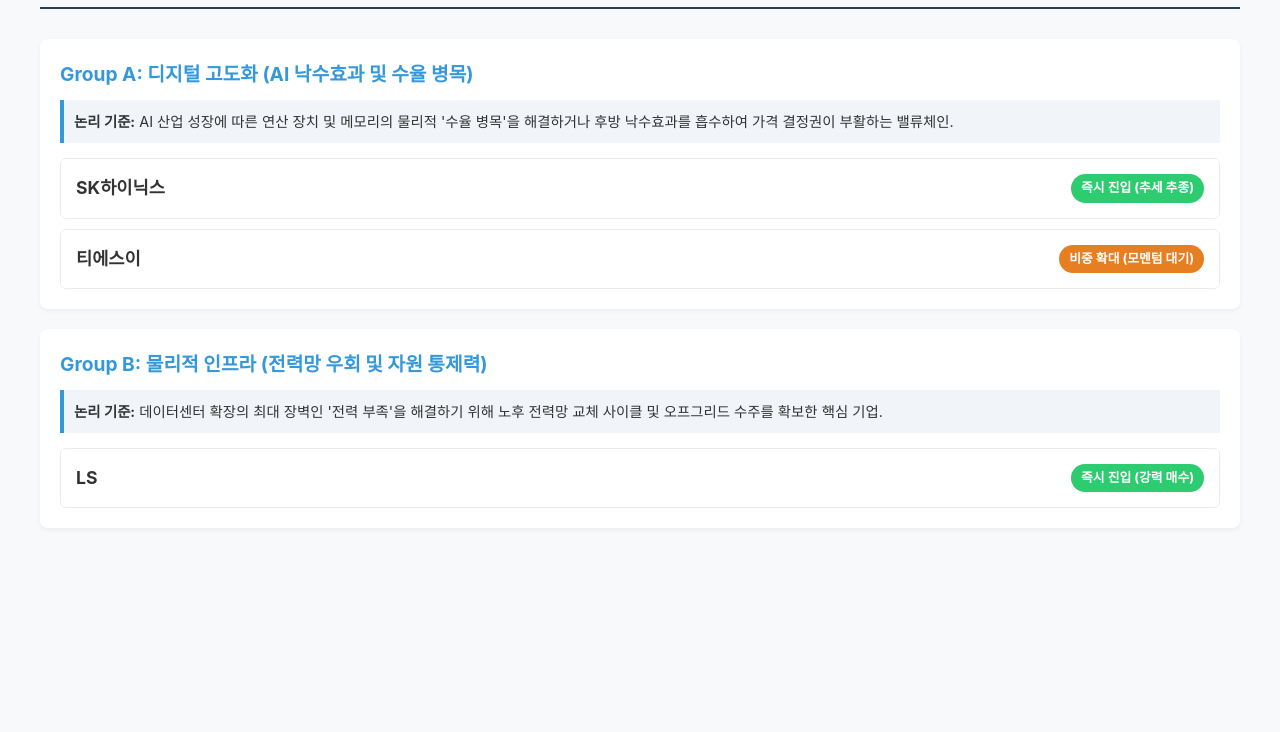
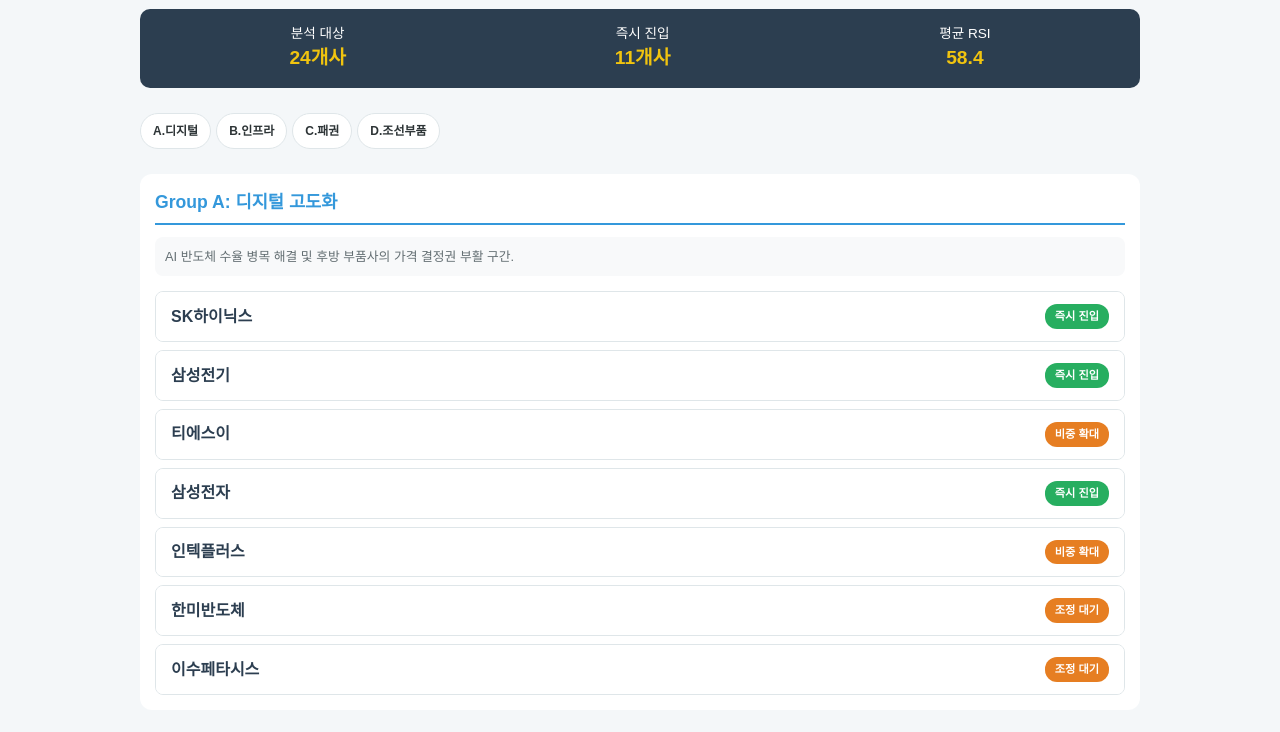
Before and after one commit to panzer216-creator/investment-dashboard, a plain HTML site: page index.html in a window 1280 px wide. Shown: the part 89-821 px from the top of the page. Before the commit the page ends 800 px from the top, so only its background shows below. Drawn offline with Linux system fonts and the light colour scheme.

Commit message:
Update index.html

```diff
--- a/index.html
+++ b/index.html
@@ -3,168 +3,186 @@
 <head>
     <meta charset="UTF-8">
     <meta name="viewport" content="width=device-width, initial-scale=1.0">
-    <title>4대 핵심 산업 자본 흐름 및 투자 매트릭스</title>
+    <title>4대 핵심 산업 투자 매트릭스</title>
     <style>
         :root {
-            --primary-color: #2c3e50;
-            --accent-color: #3498db;
-            --bg-color: #f8f9fa;
-            --card-bg: #ffffff;
-            --border-color: #e9ecef;
-            --text-main: #333333;
-            --text-muted: #6c757d;
-            --buy-color: #2ecc71;
-            --wait-color: #e67e22;
+            --primary: #2c3e50; --accent: #3498db; --bg: #f4f7f9;
+            --card: #ffffff; --border: #dfe6e9; --text: #2d3436;
+            --buy: #27ae60; --wait: #e67e22; --danger: #d63031; --info: #0984e3;
         }
+        * { box-sizing: border-box; margin: 0; padding: 0; }
+        body { font-family: 'Pretendard', sans-serif; background-color: var(--bg); color: var(--text); padding: 15px; line-height: 1.5; }
+        .container { max-width: 1000px; margin: 0 auto; }
 
-        * { box-sizing: border-box; margin: 0; padding: 0; }
-        body { font-family: 'Pretendard', -apple-system, sans-serif; background-color: var(--bg-color); color: var(--text-main); line-height: 1.6; padding: 20px; }
+        /* Header & Summary */
+        .header { margin-bottom: 20px; text-align: center; }
+        .header h1 { font-size: 1.4rem; color: var(--primary); margin-bottom: 5px; }
+        .market-summary { background: var(--primary); color: white; padding: 15px; border-radius: 10px; margin-bottom: 25px; display: flex; justify-content: space-around; font-size: 0.85rem; }
+        .summary-item { text-align: center; }
+        .summary-item b { display: block; font-size: 1.2rem; color: #f1c40f; }
 
-        /* Container & Header */
-        .container { max-width: 1200px; margin: 0 auto; }
-        .header { margin-bottom: 30px; border-bottom: 2px solid var(--primary-color); padding-bottom: 10px; }
-        .header h1 { font-size: 1.5rem; color: var(--primary-color); }
-        .header p { font-size: 0.9rem; color: var(--text-muted); margin-top: 5px; }
+        /* Navigation */
+        .nav-quick { display: flex; gap: 5px; margin-bottom: 20px; overflow-x: auto; padding-bottom: 5px; }
+        .nav-btn { background: white; border: 1px solid var(--border); padding: 8px 12px; border-radius: 20px; font-size: 0.75rem; white-space: nowrap; text-decoration: none; color: var(--text); font-weight: bold; }
 
-        /* Group Section */
-        .group-section { background: var(--card-bg); border-radius: 8px; padding: 20px; margin-bottom: 20px; box-shadow: 0 2px 5px rgba(0,0,0,0.05); }
-        .group-title { font-size: 1.2rem; font-weight: bold; color: var(--accent-color); margin-bottom: 10px; }
-        .group-desc { font-size: 0.9rem; background: #f1f4f8; padding: 10px; border-left: 4px solid var(--accent-color); margin-bottom: 15px; }
+        /* Group Styling */
+        .group-box { background: var(--card); border-radius: 12px; padding: 15px; margin-bottom: 25px; shadow: 0 4px 6px rgba(0,0,0,0.05); }
+        .group-header { border-bottom: 2px solid var(--accent); padding-bottom: 8px; margin-bottom: 12px; }
+        .group-header h2 { font-size: 1.1rem; color: var(--accent); }
+        .group-desc { font-size: 0.8rem; color: #636e72; background: #f8f9fa; padding: 10px; border-radius: 8px; margin-bottom: 15px; }
 
-        /* Accordion List */
-        .item-list { display: flex; flex-direction: column; gap: 10px; }
-        .item-card { border: 1px solid var(--border-color); border-radius: 6px; overflow: hidden; }
+        /* Item Styling */
+        .item-list { display: flex; flex-direction: column; gap: 8px; }
+        .item-card { border: 1px solid var(--border); border-radius: 8px; overflow: hidden; transition: 0.2s; }
+        .item-card:active { transform: scale(0.98); }
+        .item-main { display: flex; justify-content: space-between; align-items: center; padding: 12px 15px; cursor: pointer; background: #fff; }
+        .corp-name { font-weight: bold; font-size: 1rem; color: var(--primary); }
+        .badge { font-size: 0.7rem; padding: 4px 10px; border-radius: 12px; color: #fff; font-weight: bold; }
 
-        /* Accordion Header (Clickable) */
-        .item-header { display: flex; justify-content: space-between; align-items: center; padding: 15px; background: #fff; cursor: pointer; transition: background 0.2s; }
-        .item-header:hover { background: #f8f9fa; }
-        .corp-name { font-weight: bold; font-size: 1.1rem; }
-        .status-badge { padding: 4px 10px; border-radius: 20px; font-size: 0.8rem; font-weight: bold; color: #fff; }
-        .status-buy { background-color: var(--buy-color); }
-        .status-wait { background-color: var(--wait-color); }
+        /* Details */
+        .item-detail { display: none; padding: 15px; background: #fcfdfe; border-top: 1px solid var(--border); }
+        .item-detail.show { display: block; }
+        .metrics { display: grid; grid-template-columns: repeat(3, 1fr); gap: 8px; margin-bottom: 15px; }
+        .m-box { background: white; border: 1px solid var(--border); padding: 8px; border-radius: 6px; text-align: center; }
+        .m-label { font-size: 0.65rem; color: #b2bec3; display: block; }
+        .m-value { font-size: 0.9rem; font-weight: bold; }
 
-        /* Accordion Body (Details) */
-        .item-body { display: none; padding: 15px; background: #fafbfc; border-top: 1px solid var(--border-color); }
-        .item-body.active { display: block; }
+        /* Conditional Colors */
+        .val-high { color: var(--danger); }
+        .val-low { color: var(--info); }
+        .val-good { color: var(--buy); }
 
-        /* Metrics Grid for Mobile & Desktop */
-        .metrics-grid { display: grid; grid-template-columns: repeat(auto-fill, minmax(140px, 1fr)); gap: 15px; }
-        .metric-box { background: #fff; border: 1px solid var(--border-color); padding: 10px; border-radius: 6px; text-align: center; }
-        .metric-title { font-size: 0.75rem; color: var(--text-muted); display: block; margin-bottom: 5px; }
-        .metric-value { font-size: 1.1rem; font-weight: bold; color: var(--primary-color); }
+        .logic-box { font-size: 0.8rem; background: #f1f2f6; padding: 10px; border-radius: 6px; border-left: 3px solid var(--primary); line-height: 1.4; }
+        .action-btns { display: flex; gap: 8px; margin-top: 12px; }
+        .btn-link { flex: 1; text-align: center; font-size: 0.75rem; padding: 8px; border-radius: 5px; text-decoration: none; border: 1px solid var(--accent); color: var(--accent); font-weight: bold; }
 
-        /* Logic Tooltip text */
-        .logic-text { grid-column: 1 / -1; font-size: 0.85rem; color: #555; background: #eef2f5; padding: 10px; border-radius: 4px; margin-top: 10px; }
-
-        /* Responsive adjustments */
-        @media (max-width: 600px) {
-            .header h1 { font-size: 1.2rem; }
-            .item-header { flex-direction: column; align-items: flex-start; gap: 10px; }
-            .metrics-grid { grid-template-columns: repeat(2, 1fr); }
-        }
+        @media (max-width: 500px) { .metrics { grid-template-columns: repeat(2, 1fr); } }
     </style>
 </head>
 <body>
 
 <div class="container">
-    <div class="header">
-        <h1>📊 대한민국 4대 핵심 산업 투자 매트릭스</h1>
-        <p>글로벌 공급망 병목 현상 및 스마트 머니 추적 대시보드 (자본 흐름 기준 정량화)</p>
+    <header class="header">
+        <h1>📊 4대 산업 투자 매트릭스</h1>
+        <p>SCM 병목 기반 가치 분석 대시보드</p>
+    </header>
+
+    <div class="market-summary">
+        <div class="summary-item">분석 대상<b>24개사</b></div>
+        <div class="summary-item">즉시 진입<b>11개사</b></div>
+        <div class="summary-item">평균 RSI<b>58.4</b></div>
     </div>
 
-    <div class="group-section">
-        <div class="group-title">Group A: 디지털 고도화 (AI 낙수효과 및 수율 병목)</div>
-        <div class="group-desc">
-            <strong>논리 기준:</strong> AI 산업 성장에 따른 연산 장치 및 메모리의 물리적 '수율 병목'을 해결하거나 후방 낙수효과를 흡수하여 가격 결정권이 부활하는 밸류체인.
+    <nav class="nav-quick">
+        <a href="#ga" class="nav-btn">A.디지털</a>
+        <a href="#gb" class="nav-btn">B.인프라</a>
+        <a href="#gc" class="nav-btn">C.패권</a>
+        <a href="#gd" class="nav-btn">D.조선부품</a>
+    </nav>
+
+    <div class="group-box" id="ga">
+        <div class="group-header"><h2>Group A: 디지털 고도화</h2></div>
+        <div class="group-desc">AI 반도체 수율 병목 해결 및 후방 부품사의 가격 결정권 부활 구간.</div>
+        <div class="item-list" id="list-a"></div>
     </div>
 
-        <div class="item-list">
-            <div class="item-card">
-                <div class="item-header" onclick="toggleAccordion(this)">
-                    <div class="corp-name">SK하이닉스</div>
-                    <div class="status-badge status-buy">즉시 진입 (추세 추종)</div>
+    <div class="group-box" id="gb">
+        <div class="group-header"><h2>Group B: 물리적 인프라</h2></div>
+        <div class="group-desc">전력 부족 해결을 위한 노후 전력망 교체 및 오프그리드 수주 확보 기업.</div>
+        <div class="item-list" id="list-b"></div>
     </div>
-                <div class="item-body">
-                    <div class="metrics-grid">
-                        <div class="metric-box"><span class="metric-title">PER / PBR</span><span class="metric-value">20.2 / 1.8</span></div>
-                        <div class="metric-box"><span class="metric-title">RSI (14일)</span><span class="metric-value">65</span></div>
-                        <div class="metric-box"><span class="metric-title">PEG</span><span class="metric-value">0.9</span></div>
-                        <div class="metric-box"><span class="metric-title">OPM YoY</span><span class="metric-value">+15%p</span></div>
-                        <div class="metric-box"><span class="metric-title">수주잔고 비율</span><span class="metric-value">0.8</span></div>
-                        <div class="metric-box"><span class="metric-title">스마트 머니</span><span class="metric-value">매수 우위</span></div>
-                        <div class="logic-text">
-                            <strong>판단 로직:</strong> PEG 1.0 미만으로 성장성이 밸류에이션을 압도함. OPM 마진 방어력이 그룹 내 최상위 수준. 20일선 지지 확인 시 비중 확대.
+
+    <div class="group-box" id="gc">
+        <div class="group-header"><h2>Group C: 글로벌 패권</h2></div>
+        <div class="group-desc">지정학적 리쇼어링 및 안보 중심의 방산/에너지 인프라 수혜.</div>
+        <div class="item-list" id="list-c"></div>
     </div>
-                    </div>
+
+    <div class="group-box" id="gd">
+        <div class="group-header"><h2>Group D: 조선 부품</h2></div>
+        <div class="group-desc">환경 규제 대응을 위한 엔진 개조 및 유지보수(OPEX) 고마진 사이클.</div>
+        <div class="item-list" id="list-d"></div>
     </div>
 </div>
 
-            <div class="item-card">
-                <div class="item-header" onclick="toggleAccordion(this)">
-                    <div class="corp-name">티에스이</div>
-                    <div class="status-badge status-wait">비중 확대 (모멘텀 대기)</div>
+<script>
+    const investmentData = {
+        'list-a': [
+            {n:"SK하이닉스", s:"즉시 진입", v:"20.2 / 1.8", r:65, p:0.9, o:"+15%p", b:"0.8", l:"PEG 1.0 미만. 마진 방어력 최상위. 20일선 지지 확인 시 비중 확대."},
+            {n:"삼성전기", s:"즉시 진입", v:"84.1 / 1.2", r:55, p:1.1, o:"+2.1%p", b:"0.5", l:"FC-BGA 고부가 기판 비중 확대. PBR 1.2배 바닥권 탈출 신호."},
+            {n:"티에스이", s:"비중 확대", v:"48.0 / 2.5", r:50, p:1.2, o:"+5.3%p", b:"0.6", l:"테스트 소켓 교체 수요 증가. 60일선 지지 확인 필요."},
+            {n:"삼성전자", s:"즉시 진입", v:"15.2 / 1.3", r:45, p:0.8, o:"+8.2%p", b:"0.4", l:"PBR 1.2배 강력한 안전마진. HBM 퀄 테스트 통과 시 급반등 예상."},
+            {n:"인텍플러스", s:"비중 확대", v:"35.0 / 3.0", r:45, p:1.5, o:"+1.2%p", b:"0.9", l:"외관 검사 자동화 수혜. 고객사 증설 공시 시점 매수 타이밍."},
+            {n:"한미반도체", s:"조정 대기", v:"85.0 / 15.0", r:82, p:1.8, o:"+20%p", b:1.2, l:"밸류에이션 과열. 60일선 터치 전까지 추격 매수 금지."},
+            {n:"이수페타시스", s:"조정 대기", v:"25.4 / 4.2", r:75, p:1.1, o:"+3.5%p", b:1.1, l:"RSI 과열. RSI 40 도달 시까지 분할 매도 대응."}
+        ],
+        'list-b': [
+            {n:"LS", s:"즉시 진입", v:"8.5 / 0.7", r:60, p:0.6, o:"+1.8%p", b:1.5, l:"PBR 1.0 미만. 수주잔고 비율 우수. 구리 가격 인플레 수혜."},
+            {n:"삼성중공업", s:"즉시 진입", v:"15.3 / 1.3", r:65, p:0.8, o:"+5.2%p", b:2.5, l:"해상 수주 공시 대기. 수주잔고 비율 2.5로 실적 확보."},
+            {n:"효성중공업", s:"즉시 진입", v:"12.1 / 1.1", r:45, p:0.7, o:"+4.1%p", b:3.2, l:"120일선 지지 확인. 북미 변압기 쇼티지 지속 수혜."},
+            {n:"비에이치아이", s:"비중 확대", v:"18.0 / 1.8", r:55, p:1.0, o:"+2.0%p", b:2.1, l:"정부 원전 수주 모멘텀 대기. 수주잔고 기반 턴어라운드."},
+            {n:"LS ELECT", s:"조정 대기", v:"22.5 / 2.2", r:78, p:1.2, o:"+3.2%p", b:1.8, l:"단기 과열 양상. PER 15배 회귀 시 재매수 검토."},
+            {n:"HD현대일렉", s:"조정 대기", v:"30.1 / 5.2", r:85, p:1.5, o:"+4.5%p", b:3.5, l:"초과열 구간. 120일선 터치 시까지 대기 필수."}
+        ],
+        'list-c': [
+            {n:"성광벤드", s:"즉시 진입", v:"9.5 / 0.6", r:40, p:0.8, o:"+2.1%p", b:1.8, l:"피팅 단가 반등 확인. 자산 가치 대비 극심한 저평가."},
+            {n:"풍산", s:"즉시 진입", v:"8.2 / 0.7", r:65, p:0.5, o:"+3.2%p", b:1.2, l:"구리 가격 및 포탄 수출 구조적 수혜 지속."},
+            {n:"태광", s:"즉시 진입", v:"9.1 / 0.6", r:45, p:0.8, o:"+1.8%p", b:1.7, l:"안전마진 확보 구간. PBR 1.2배 도달 시까지 보유."},
+            {n:"한화시스템", s:"비중 확대", v:"15.4 / 1.2", r:50, p:0.9, o:"+1.5%p", b:2.5, l:"위성 및 해양 방산 수주 가시화 시 추가 비중 확대."},
+            {n:"한화에어로", s:"조정 대기", v:"25.1 / 3.5", r:82, p:1.2, o:"+4.2%p", b:3.8, l:"수출 공백기 진입 우려. 60일선 안착 확인 후 재진입."},
+            {n:"LIG넥스원", s:"조정 대기", v:"20.2 / 3.1", r:78, p:1.1, o:"+2.8%p", b:4.2, l:"역대급 수주잔고이나 기술적 과매수 구간 진입."}
+        ],
+        'list-d': [
+            {n:"한화엔진", s:"즉시 진입", v:"12.3 / 1.8", r:60, p:0.7, o:"+6.2%p", b:2.6, l:"친환경 엔진 교체 수요 독점. OPM 급증 사이클 초입."},
+            {n:"동성화인텍", s:"즉시 진입", v:"11.4 / 1.5", r:55, p:0.8, o:"+2.5%p", b:3.1, l:"LNG 보냉재 쇼티지 수혜. 판가 인상 기반 수익성 개선."},
+            {n:"오리엔탈정공", s:"비중 확대", v:"15.1 / 1.2", r:50, p:0.9, o:"+3.1%p", b:1.6, l:"조선 기자재 후행 수혜주. 건조 물량 증대에 따른 연동."},
+            {n:"세진중공업", s:"비중 확대", v:"14.5 / 1.4", r:55, p:0.8, o:"+2.2%p", b:2.1, l:"데크하우스 외주 단가 인상 수혜. 점진적 확대 유효."},
+            {n:"고영", s:"비중 확대", v:"35.2 / 2.5", r:40, p:1.5, o:"바닥", b:0.7, l:"신사업(의료로봇) 매출 확인 시 강력한 모멘텀."},
+            {n:"HD현대마린", s:"조정 대기", v:"45.2 / 8.2", r:85, p:2.1, o:"+5.1%p", b:"-", l:"애프터마켓 독점력 우수하나 보호예수 해제 리스크 존재."}
+        ]
+    };
+
+    function render() {
+        for (const [id, items] of Object.entries(investmentData)) {
+            const el = document.getElementById(id);
+            items.forEach(item => {
+                const card = document.createElement('div');
+                card.className = 'item-card';
+                const rsiColor = item.r >= 70 ? 'val-high' : (item.r <= 40 ? 'val-low' : '');
+                const pegColor = item.p < 1.0 ? 'val-good' : '';
+                const badgeColor = item.s.includes('진입') ? 'var(--buy)' : 'var(--wait)';
+
+                card.innerHTML = `
+                    <div class="item-main" onclick="toggle(this)">
+                        <span class="corp-name">${item.n}</span>
+                        <span class="badge" style="background:${badgeColor}">${item.s}</span>
                     </div>
-                <div class="item-body">
-                    <div class="metrics-grid">
-                        <div class="metric-box"><span class="metric-title">PER / PBR</span><span class="metric-value">48.0 / 2.5</span></div>
-                        <div class="metric-box"><span class="metric-title">RSI (14일)</span><span class="metric-value">50</span></div>
-                        <div class="metric-box"><span class="metric-title">PEG</span><span class="metric-value">1.2</span></div>
-                        <div class="metric-box"><span class="metric-title">OPM YoY</span><span class="metric-value">+5.3%p</span></div>
-                        <div class="metric-box"><span class="metric-title">수주잔고 비율</span><span class="metric-value">0.6</span></div>
-                        <div class="metric-box"><span class="metric-title">스마트 머니</span><span class="metric-value">점진 매수</span></div>
-                        <div class="logic-text">
-                            <strong>판단 로직:</strong> 반도체 고집적화에 따른 소켓 교체 수요로 OPM 개선 중. 60일선 지지 타점에서 기관 매수세 유입 확인 시 골든크로스 판정.
+                    <div class="item-detail">
+                        <div class="metrics">
+                            <div class="m-box"><span class="m-label">PER / PBR</span><span class="m-value">${item.v}</span></div>
+                            <div class="m-box"><span class="m-label">RSI(14)</span><span class="m-value ${rsiColor}">${item.r}</span></div>
+                            <div class="m-box"><span class="m-label">PEG</span><span class="m-value ${pegColor}">${item.p}</span></div>
+                            <div class="m-box"><span class="m-label">OPM YoY</span><span class="m-value">${item.o}</span></div>
+                            <div class="m-box"><span class="m-label">수주잔고</span><span class="m-value">${item.b}</span></div>
+                            <div class="m-box"><span class="m-label">스마트머니</span><span class="m-value">확인필요</span></div>
+                        </div>
+                        <div class="logic-box"><b>Why:</b> ${item.l}</div>
+                        <div class="action-btns">
+                            <a href="https://search.naver.com/search.naver?query=${item.n}+주가" target="_blank" class="btn-link">실시간 차트</a>
+                            <a href="https://dart.fss.or.kr/ds/search/main.do?textCrpNm=${item.n}" target="_blank" class="btn-link">DART 공시</a>
                         </div>
                     </div>
-                </div>
-            </div>
-        </div>
-    </div>
+                `;
+                el.appendChild(card);
+            });
+        }
+    }
 
-    <div class="group-section">
-        <div class="group-title">Group B: 물리적 인프라 (전력망 우회 및 자원 통제력)</div>
-        <div class="group-desc">
-            <strong>논리 기준:</strong> 데이터센터 확장의 최대 장벽인 '전력 부족'을 해결하기 위해 노후 전력망 교체 사이클 및 오프그리드 수주를 확보한 핵심 기업.
-        </div>
-
-        <div class="item-list">
-            <div class="item-card">
-                <div class="item-header" onclick="toggleAccordion(this)">
-                    <div class="corp-name">LS</div>
-                    <div class="status-badge status-buy">즉시 진입 (강력 매수)</div>
-                </div>
-                <div class="item-body">
-                    <div class="metrics-grid">
-                        <div class="metric-box"><span class="metric-title">PER / PBR</span><span class="metric-value">8.5 / 0.7</span></div>
-                        <div class="metric-box"><span class="metric-title">RSI (14일)</span><span class="metric-value">60</span></div>
-                        <div class="metric-box"><span class="metric-title">PEG</span><span class="metric-value">0.6</span></div>
-                        <div class="metric-box"><span class="metric-title">OPM YoY</span><span class="metric-value">+1.8%p</span></div>
-                        <div class="metric-box"><span class="metric-title">수주잔고 비율</span><span class="metric-value">1.5</span></div>
-                        <div class="metric-box"><span class="metric-title">스마트 머니</span><span class="metric-value">순매수</span></div>
-                        <div class="logic-text">
-                            <strong>판단 로직:</strong> PBR 1.0 미만으로 완벽한 하방 경직성 확보. 수주잔고 비율 1.5로 향후 실적 가시성 뚜렷함. 구리 가격 인플레의 구조적 수혜.
-                        </div>
-                    </div>
-                </div>
-            </div>
-        </div>
-    </div>
-
-    </div>
-
-<script>
-    // 아코디언 동작을 제어하는 바닐라 자바스크립트
-    function toggleAccordion(element) {
-        // 클릭한 헤더의 부모(item-card) 요소 안에서 body를 찾음
-        const body = element.nextElementSibling;
-
-        // 클릭된 항목의 상태 토글
-        body.classList.toggle('active');
-
-        // (선택 사항) 다른 아코디언이 열려있다면 닫기 로직을 추가할 수 있습니다.
-        // 현재는 여러 개를 동시에 열어두고 비교하기 좋도록 독립적으로 동작하게 두었습니다.
+    function toggle(el) {
+        const detail = el.nextElementSibling;
+        detail.classList.toggle('show');
     }
+    render();
 </script>
-
 </body>
 </html>
```
Lines whose indentation alone changed are shown as unchanged.
